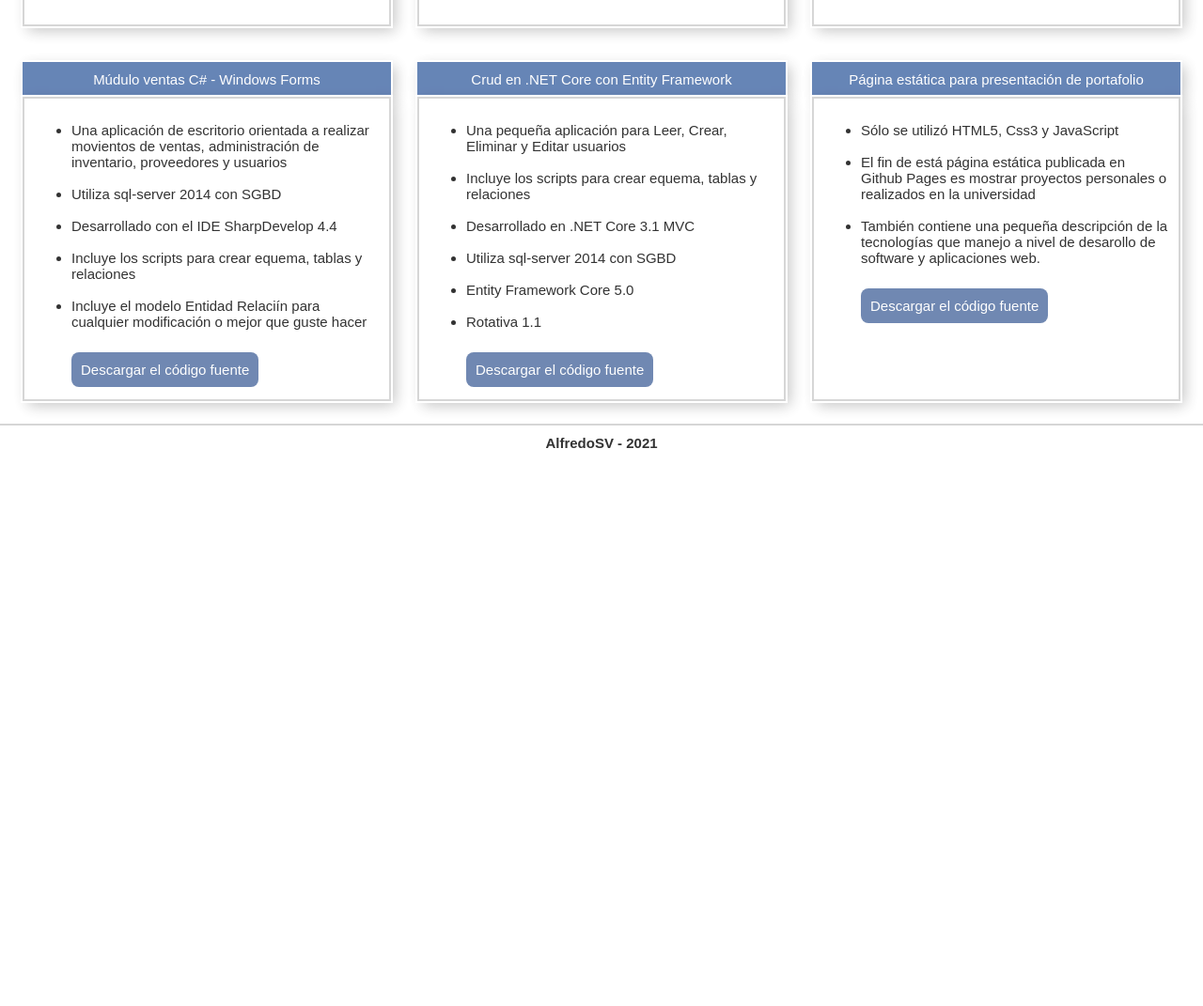
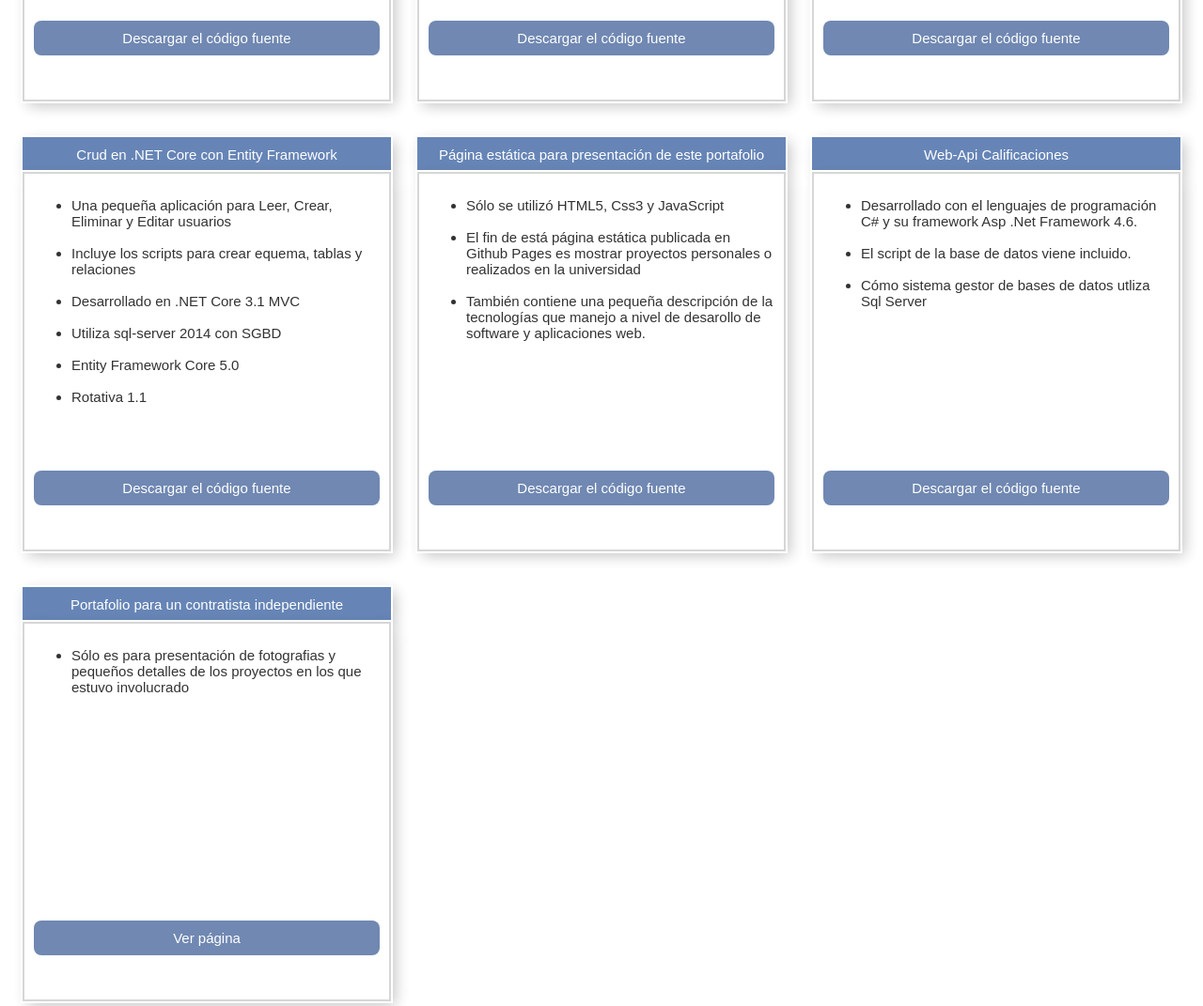
Before and after one commit to AlfredoSV/PortPresen, a website: page index.html in a window 1280 px wide. Shown: the part 408-1479 px from the top of the page at 94% size. Before the commit the page ends 912 px from the top, so only its background shows below. Drawn offline with Linux system fonts and the light colour scheme.

Commit message:
Se agregaró nuevas referencias a proyectos y se mejorarón estilos en la pestaña portafolio

```diff
--- a/assets/styles/styles.css
+++ b/assets/styles/styles.css
@@ -110,6 +110,19 @@ footer{
     color: white;
     padding: 10px;
     text-decoration: none;
+    display: block;
+    text-align: center;
+
+}
+
+.divText{
+    height:70%
+}
+
+.divBtn{
+    margin-top:25px;
+    height:30%;
+
 }
 
 
@@ -145,7 +158,7 @@ footer{
           0.3em 0.3em 1em rgba(0,0,0,0.3);
 	padding:10px;
 	border: 2px #ccc solid;
-    height:300px;
+    height:380px;
 
 
 }
--- a/index.html
+++ b/index.html
@@ -1,20 +1,23 @@
 <!DOCTYPE html>
 <html lang="en">
+
 <head>
 	<meta charset="UTF-8">
 	<meta name="viewport" content="width=device-width, initial-scale=1.0">
 	<title>AlfredoSV</title>
-    <link rel="stylesheet" href="./assets/styles/styles.css"></link>
+	<link rel="stylesheet" href="./assets/styles/styles.css">
+	</link>
 </head>
+
 <body>
 
 	<nav>
 		<ul class="nav__ul">
-                <li class="nav__li nav__header"  onclick='changePest("containerPort","pest2");' >AlfredoSV</li> |
+			<li class="nav__li nav__header" onclick='changePest("containerPort","pest2");'>AlfredoSV</li> |
 
 			<li class="nav__li li--active" id="pest2" onclick='changePest("containerPort","pest2");'>Portafolio</li> |
 
-				 <li class="nav__li" id="pest3"  onclick='changePest("containerHabi","pest3");'>Tecnologías</li>
+			<li class="nav__li" id="pest3" onclick='changePest("containerHabi","pest3");'>Tecnologías</li>
 
 
 
@@ -35,7 +38,8 @@
 			<div class="card__descCard tec">
 				<strong>
 
-				<p>Actualmente me encuentro profundizando en el lenguaje de programación C# y sus plataformas Asp .Net Framework y .Net Core.
+					<p>Actualmente me encuentro profundizando en el lenguaje de programación C# y sus plataformas Asp
+						.Net Framework y .Net Core.
 
 				</strong>
 
@@ -43,18 +47,21 @@
 				<br>
 				<br>
 
-			<strong>Respecto a .Net Framework estoy familiarizado con los siguientes conceptos tanto de forma teórica como práctica</strong>
+				<strong>Respecto a .Net Framework estoy familiarizado con los siguientes conceptos tanto de forma
+					teórica como práctica</strong>
 
 				<ul>
 					<li>Web Forms</li>
-			<li>Implementar Ajax junto con servicios web .asmx tipo SOAP para obtener una experiencia más rápida y amigable para el usuario.</li>
+					<li>Implementar Ajax junto con servicios web .asmx tipo SOAP para obtener una experiencia más rápida
+						y amigable para el usuario.</li>
 					<li>MVC 5</li>
 					<li>Acceso a datos con Ado .Net</li>
 					<li>Windows Forms</li>
 					<li>Programación asincrona</li>
 				</ul>
 
-			<strong>En a .Net Core estoy familiarizado con los siguientes conceptos tanto de forma teórica como práctica</strong>
+				<strong>En a .Net Core estoy familiarizado con los siguientes conceptos tanto de forma teórica como
+					práctica</strong>
 
 				<ul>
 					<li>MVC 3.1</li>
@@ -64,12 +71,7 @@
 				</ul>
 
 				</p>
-			<strong>Java</strong>
 
-			<ul>
-			<li>Java SE (Aplicaciones de consola y de interfaz gráfica con Java Swing)</li>
-			<li>Java EE (JSP Y JavaServlets)</li>
-			</ul>
 
 				<strong>Paradigmas de programación</strong>
 
@@ -89,8 +91,10 @@
 				<strong>Bases de datos</strong>
 				<ul>
 					<li>Sql Server Sentencias (DML, DCL, TCL)</li>
-			<li>Transact-Sql (Funciones escalares, Funciones de tabla, Procedimiento Alamacenados, Triggers, Vistas, Estructuras de control While-IF-IIF-CASE)</li>
-			<li>Oracle sql  Sentencias (DML, DCL, TCL)</li>
+					<li>Transact-Sql (Funciones escalares, Funciones de tabla, Procedimiento Alamacenados, Triggers,
+						Vistas, Estructuras de control While-IF-IIF-CASE)</li>
+					<li>Oracle sql Sentencias (DML, DCL, TCL)</li>
+					<li>PlSql</li>
 					<li>Modelado de bases de datos relacionales</li>
 				</ul>
 				<strong>Sistemas Operativos</strong>
@@ -131,8 +135,11 @@
 				Busqueda de países
 			</div>
 			<div class="card__descCard">
-                 Desarrollado  con el lenguaje de programación JavaScript (Sólo del lado del cliente).
+				<div class="divText">
 					<ul>
+						<li>Desarrollado con el lenguaje de programación JavaScript (Sólo del lado del cliente).
+						</li>
+						<br>
 						<li>El desarrollo consume un Api pública. </li>
 						<br>
 						<li>Se utiliza Fetch para consumir el Api. </li>
@@ -140,10 +147,15 @@
 						<li>Del lado del Front End no se utilizó ningun Framework para los estilos. </li>
 						<br>
 						<li>Del lado del Front End no se utilizó ningun Framework de js. </li>
-					<br>
-					<br>
-                    <a class="btn" href="https://github.com/AlfredoSV/Consumir_RES_Countries">Descargar el código fuente</a>
+
+
 					</ul>
+				</div>
+				<div class="divBtn">
+					<a class="btn" href="https://github.com/AlfredoSV/Consumir_RES_Countries">Descargar el código
+						fuente</a>
+
+				</div>
 			</div>
 		</div>
 		<div class="card">
@@ -152,18 +164,23 @@
 			</div>
 			<div class="card__descCard">
 
-
-                CRUD básico desarrollado con el lenguaje de programación C# Y utilizando su Framework Asp .Net MVC
+				<div class="divText">
 					<ul>
+						<li>CRUD básico desarrollado con el lenguaje de programación C# Y utilizando su Framework Asp .Net MVC
+						</li>
+						<br>
 						<li>Cómo SGBD se utilizó Sql Server</li>
 						<br>
 						<li>El desarrollo cuenta con un login </li>
 						<br>
 						<li>En el Front End para lo estilos se utilizó el Framework bootstrap </li>
-					<br>
-					<br>
-                    <a class="btn"  href="https://github.com/AlfredoSV/CRUD-ASP-MVC">Descargar el código fuente</a>
+
 					</ul>
+				</div>
+
+				<div class="divBtn">
+					<a class="btn" href="https://github.com/AlfredoSV/CRUD-ASP-MVC">Descargar el código fuente</a>
+				</div>
 
 			</div>
 		</div>
@@ -172,46 +189,34 @@
 				Tareas js
 			</div>
 			<div class="card__descCard">
+				<div class="divText">
+
 					<ul>
+
 						<li>Una pequeña aplicación para registrar tareas desarrollado 100% con js</li>
 						<br>
 						<li>Utiliza LocalStorage</li>
-			  <br>
-			  <br>
-                    <a class="btn"  href="https://github.com/AlfredoSV/tareas-js">Descargar el código fuente</a>
+
 					</ul>
 				</div>
+				<div class="divBtn">
+					<a class="btn" href="https://github.com/AlfredoSV/tareas-js">Descargar el código fuente</a>
+
+				</div>
+
+			</div>
+
 		</div>
 
 
-	     <div class="card">
-            <div class="card__headerCard">
-                Múdulo ventas C# - Windows Forms
-            </div>
-            <div class="card__descCard">
-			<ul>
-              <li>Una aplicación de escritorio orientada a realizar movientos de ventas, administración de inventario, proveedores y usuarios</li>
-			  <br>
-			  <li>Utiliza sql-server 2014 con SGBD</li>
-			  <br>
-			  <li>Desarrollado con el IDE SharpDevelop 4.4</li>
-			  <br>
-			  <li>Incluye los scripts para crear equema, tablas y relaciones</li>
-			  <br>
-			  <li>Incluye el modelo Entidad Relaciín para cualquier modificación o mejor que guste hacer</li>
-
-			  <br>
-			  <br>
-			  <a class="btn"  href="https://github.com/AlfredoSV/GUIVentas">Descargar el código fuente</a>
-            </ul>
-			</div>
-        </div>
 
 		<div class="card">
 			<div class="card__headerCard">
 				Crud en .NET Core con Entity Framework
 			</div>
 			<div class="card__descCard">
+
+				<div class="divText">
 				<ul>
 					<li>Una pequeña aplicación para Leer, Crear, Eliminar y Editar usuarios</li>
 					<br>
@@ -225,35 +230,87 @@
 					<br>
 					<li>Rotativa 1.1</li>
 
+				</ul>
+				</div>
+				<div class="divBtn">
+					<a class="btn" href="https://github.com/AlfredoSV/CrudUsuarios">Descargar el código fuente</a>
+				</div>
 
-			  <br>
-			  <br>
-                    <a class="btn"  href="https://github.com/AlfredoSV/CrudUsuarios">Descargar el código fuente</a>
-				</ul>
+
 			</div>
 		</div>
 
 
 		<div class="card">
 			<div class="card__headerCard">
-               Página estática para presentación de portafolio
+				Página estática para presentación de este portafolio
 			</div>
 			<div class="card__descCard">
+				<div class="divText">
 				<ul>
 					<li>Sólo se utilizó HTML5, Css3 y JavaScript </li>
 					<br>
-			  <li>El fin de está página estática publicada en Github Pages es mostrar proyectos personales o realizados en la universidad</li>
+					<li>El fin de está página estática publicada en Github Pages es mostrar proyectos personales o
+						realizados en la universidad</li>
 					<br>
-			  <li>También contiene una pequeña descripción de la tecnologías que manejo a nivel de desarollo de software y aplicaciones web.</li>
+					<li>También contiene una pequeña descripción de la tecnologías que manejo a nivel de desarollo de
+						software y aplicaciones web.</li>
+					</ul>
+
+				</div>
+				<div class="divBtn">
+
+					<a class="btn" href="https://github.com/AlfredoSV/PortPresen">Descargar el código fuente</a>
+
+				</div>
 
 
-			  <br>
-			  <br>
-                    <a class="btn"  href="https://github.com/AlfredoSV/PortPresen">Descargar el código fuente</a>
-				</ul>
 			</div>
 		</div>
 
+		<div class="card">
+			<div class="card__headerCard">
+				Web-Api Calificaciones
+			</div>
+			<div class="card__descCard">
+				<div class="divText">
+					<ul>
+						<li>Desarrollado con el lenguajes de programación C# y su framework Asp .Net Framework 4.6.
+						</li>
+						<br>
+						<li>El script de la base de datos viene incluido.</li>
+						<br>
+						<li>Cómo sistema gestor de bases de datos utliza Sql Server </li>
+
+
+					</ul>
+				</div>
+				<div class="divBtn">
+					<a class="btn" href="https://github.com/AlfredoSV/WebApi-Calificaciones">Descargar el código
+						fuente</a>
+
+				</div>
+			</div>
+		</div>
+
+
+		<div class="card">
+			<div class="card__headerCard">
+				Portafolio para un contratista independiente
+			</div>
+			<div class="card__descCard">
+				<div class="divText">
+					<ul>
+						<li>Sólo es para presentación de fotografias y pequeños detalles de los proyectos en los que estuvo involucrado</li>
+
+					</ul>
+				</div>
+				<div class="divBtn">
+					<a class="btn" href="https://sgsg00.github.io/index.html">Ver página</a>
+
+				</div>
+			</div>
+		</div>
 
 
 
@@ -263,6 +320,7 @@
 		AlfredoSV - 2021
 
 	</footer>
-    <script  src="assets/js/main.js"></script>
+	<script src="assets/js/main.js"></script>
 </body>
+
 </html>
```
Lines whose indentation alone changed are shown as unchanged.
